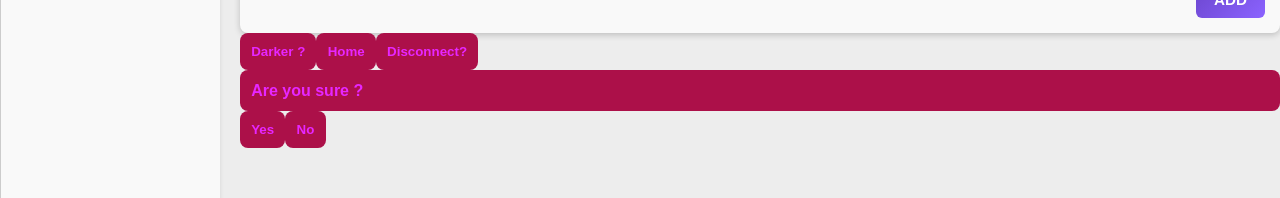
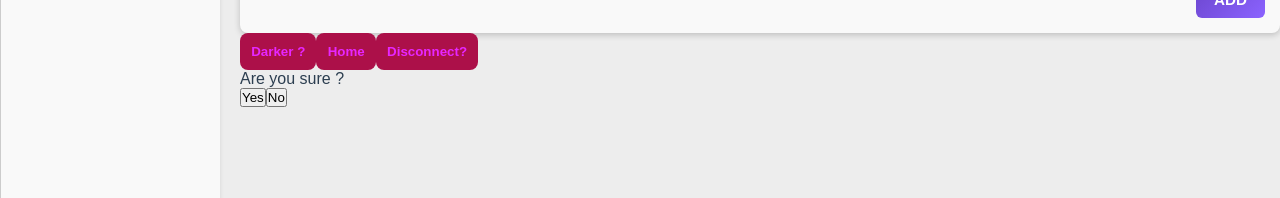
Before and after one commit to Zeiyar/blog-React, a React (Create React App) app: page /dashboard in a window 1280 px wide. Both pictures are taken after a click on the button "Disconnect?". Shown: the part 285-483 px from the top of the page. Built offline with nearby package versions, Linux system fonts and the light colour scheme; no server answers.

Commit message:
some change for better work

```diff
--- a/src/components/ArticleForm.js
+++ b/src/components/ArticleForm.js
@@ -14,7 +14,7 @@ function ArticleForm ({onSubmit,initialData,onCancel}){
 
     const handleSubmit = (e) => {
         e.preventDefault();
-        onSubmit({title,content});
+        onSubmit({title,content,author: username});
         setTitle("");
         setContent("");
     }
--- a/src/pages/Dashboard.js
+++ b/src/pages/Dashboard.js
@@ -114,9 +114,9 @@ function DashBoard() {
 
       {disconnecta && (
         <div>
-          <p className="options">Are you sure ?</p>
-          <button className="options"onClick={disconnection}>Yes</button>
-          <button className="options" onClick={() => setDisconnecta(false)}>No</button>
+          <p>Are you sure ?</p>
+          <button onClick={disconnection}>Yes</button>
+          <button onClick={() => setDisconnecta(false)}>No</button>
         </div>
       )}
       </main>
--- a/src/pages/Home.js
+++ b/src/pages/Home.js
@@ -116,7 +116,7 @@ const handleStartEdit = (article) => {
           else{
             setAddingArticle(true);
             navigate("/dashboard")}}}>
-          {addingArticle ? "Add an article!!!" : "you are not connected you need to connect to had articles you will be redirected"}
+          {addingArticle ? "Add an article!!!" : "You are not connected you need to connect to had articles you will be redirected"}
         </button>
       </main>
     </div>
```
